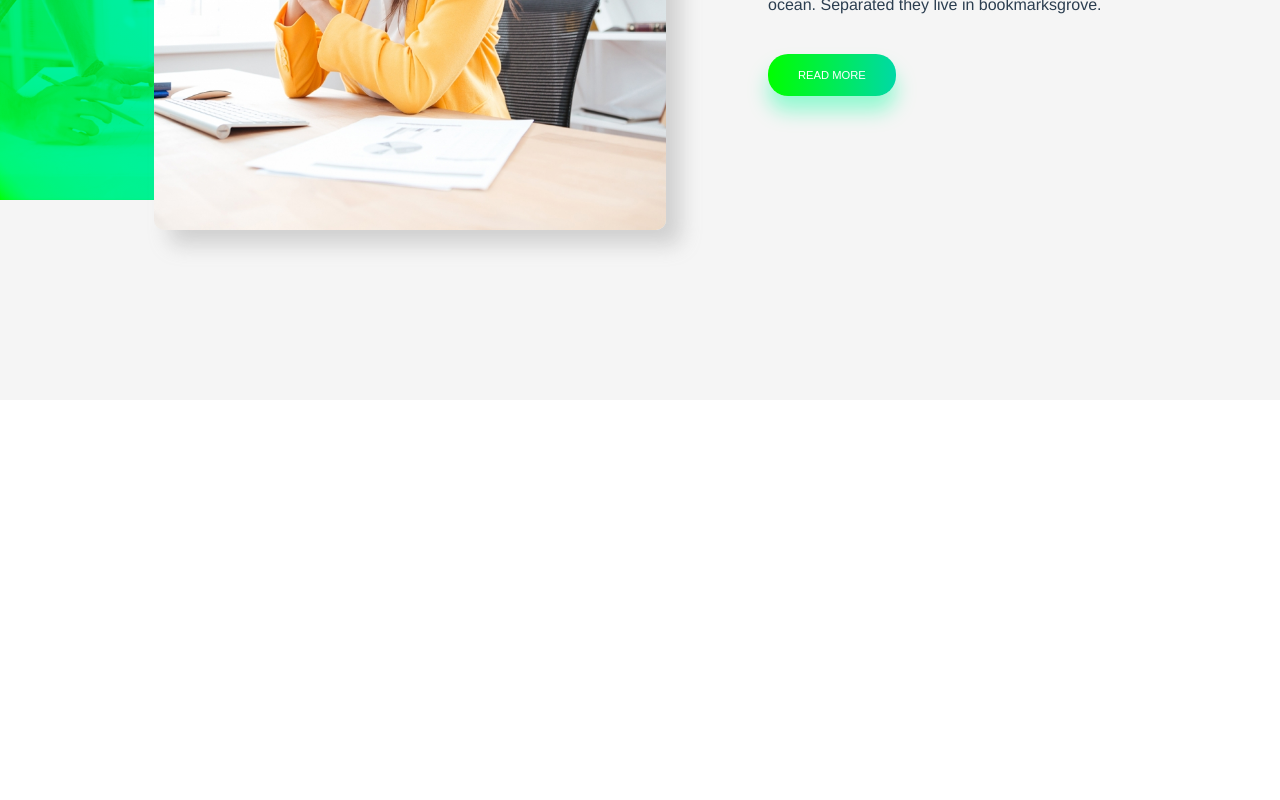
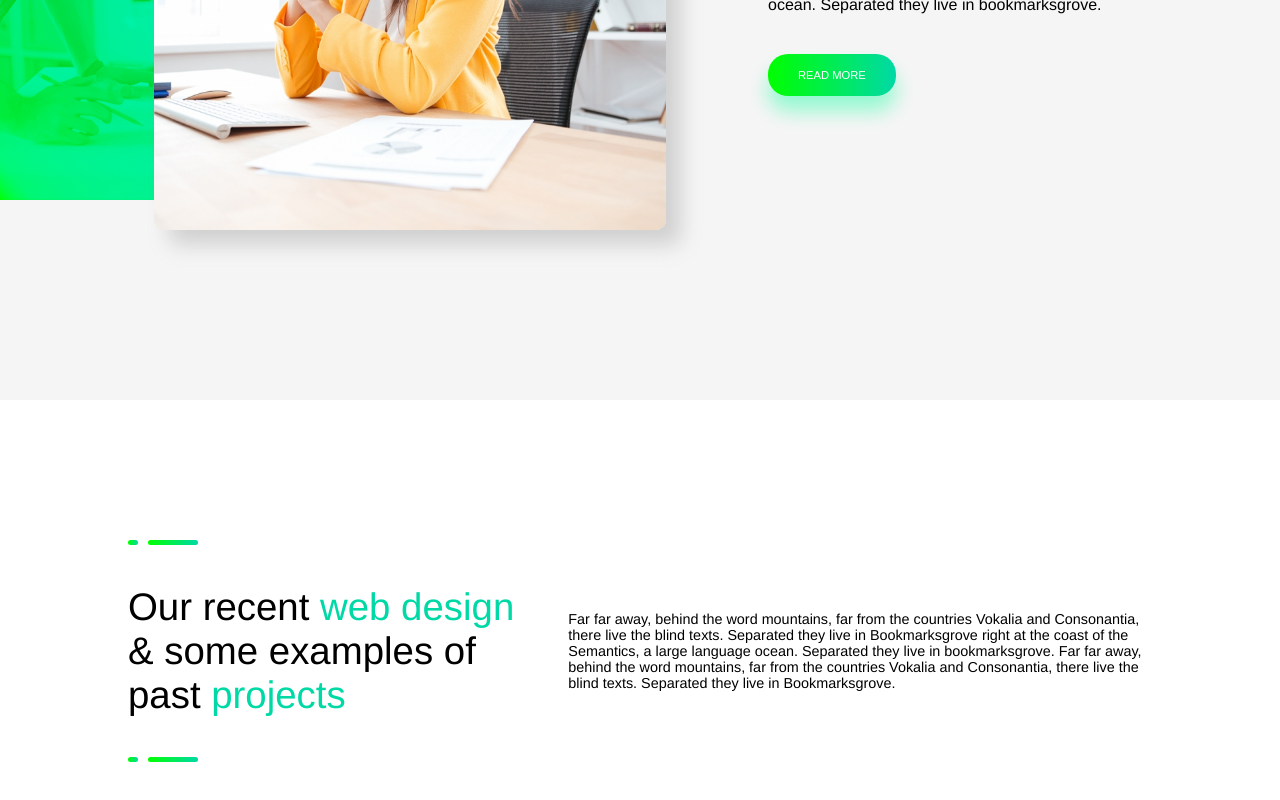
Before and after one commit to mecarm/proj-html-vuejs, a Vue app: page / in a window 1280 px wide. Shown: the part 2363-3163 px from the top of the page. Before the commit the page ends 2763 px from the top, so only its background shows below. Built offline with nearby package versions, Linux system fonts and the light colour scheme.

Commit message:
prima parte terza section completata

```diff
--- a/src/App.vue
+++ b/src/App.vue
@@ -59,6 +59,6 @@ export default {
   font-family: Avenir, Helvetica, Arial, sans-serif;
   -webkit-font-smoothing: antialiased;
   -moz-osx-font-smoothing: grayscale;
-  color: #2c3e50;
+  color: black;
 }
 </style>
--- a/src/components/FirstSection.vue
+++ b/src/components/FirstSection.vue
@@ -97,6 +97,7 @@ section{
 h1{
     font-family: 'Varela Round', sans-serif;
     font-size: 2.5rem;
+    color: black;
 
     span{
         color: $primary-brand-color;
--- a/src/components/ThirdSection.vue
+++ b/src/components/ThirdSection.vue
@@ -1,7 +1,22 @@
 <template>
-  <section>
-
-  </section>
+    <section>
+        <div class="text-container">
+            <div class="title">
+                <div class="line">
+                    <div></div>
+                    <div></div>
+                </div>
+                <h1>
+                    Our recent <span>web design</span> & some examples of past <span>projects</span>
+                </h1>
+                <div class="line">
+                    <div></div>
+                    <div></div>
+                </div>
+            </div>
+            <p>Far far away, behind the word mountains, far from the countries Vokalia and Consonantia, there live the blind texts. Separated they live in Bookmarksgrove right at the coast of the Semantics, a large language ocean. Separated they live in bookmarksgrove. Far far away, behind the word mountains, far from the countries Vokalia and Consonantia, there live the blind texts. Separated they live in Bookmarksgrove.</p>
+        </div>
+    </section>
 </template>
 
 <script>
@@ -11,5 +26,44 @@ export default {
 </script>
 
 <style lang="scss" scoped>
+@import '../style/style.scss';
+@import url('https://fonts.googleapis.com/css2?family=Ubuntu&family=Varela+Round&display=swap');
 
+.text-container {
+    padding-top: 100px;
+    @include flex($justify: Between_Center);
+    @include center;
+    .title {
+        flex-basis: 40%;
+
+        h1{
+            font-size: 2.4rem;
+            font-weight: 500;
+        }
+
+        span{
+            color: $primary-brand-color;
+        }
+    }
+
+    p{
+        flex-basis: 57%;
+        font-size: 0.9rem
+    }
+    .line {
+        @include flex('flex');
+        margin: 40px 0;
+
+        div {
+
+            &:first-child {
+                @include line($line: 'small')
+            }
+
+            &:last-child {
+                @include line($line: 'big')
+            }
+        }
+    }
+}
 </style>
```
